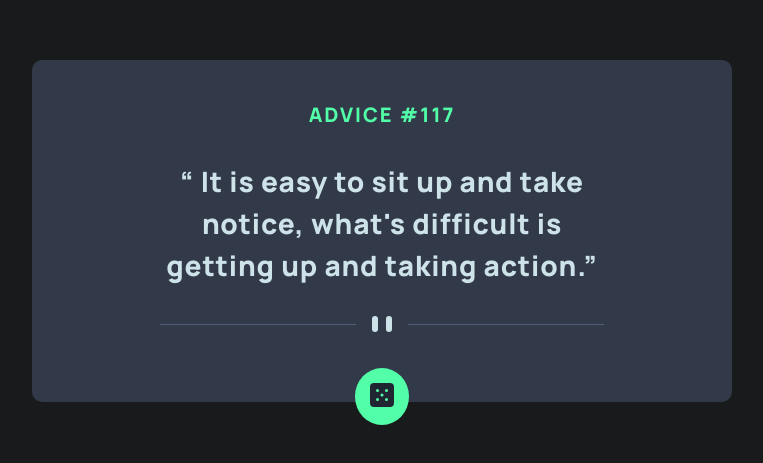
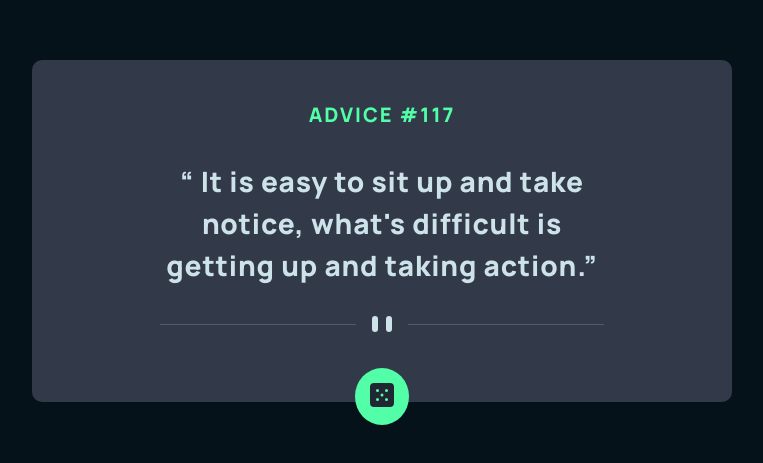
Before and after one commit to MorteyKafui/advice-generator, a plain HTML site: page index.html in a window 1280 px wide. Shown: the part 169-632 px from the top of the page, without its empty margins (258-1021 px from the left). Drawn offline with Linux system fonts and the light colour scheme.

Commit message:
update bg color

```diff
--- a/style.css
+++ b/style.css
@@ -16,7 +16,7 @@ html {
 body {
   font-family: 'Manrope', sans-serif;
   font-size: 2.8rem;
-  background-color: hsl(210, 4%, 10%);
+  background-color: hsl(201, 63%, 6%);
   color: hsl(193, 38%, 86%);
   line-height: 1.5;
 }
```
